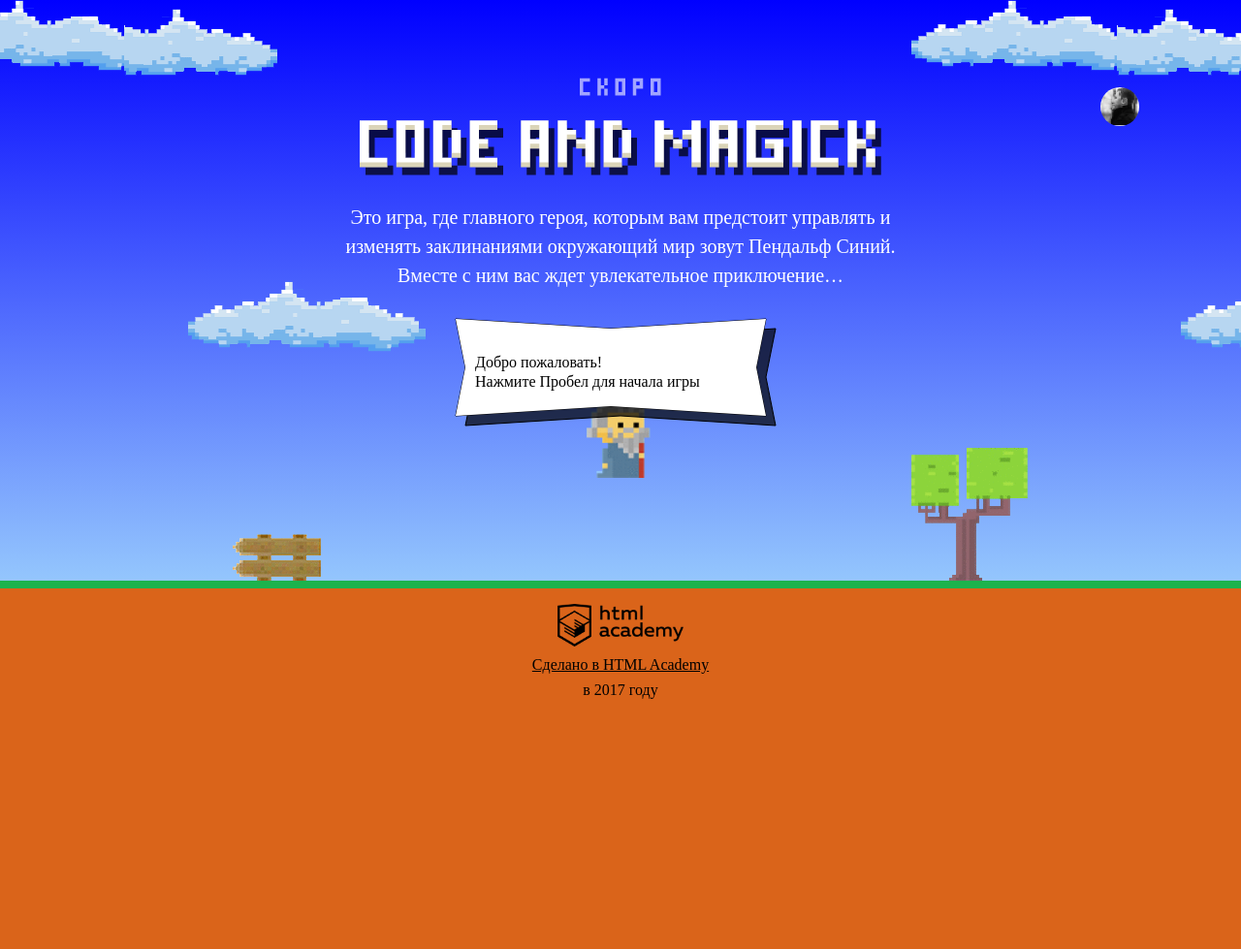
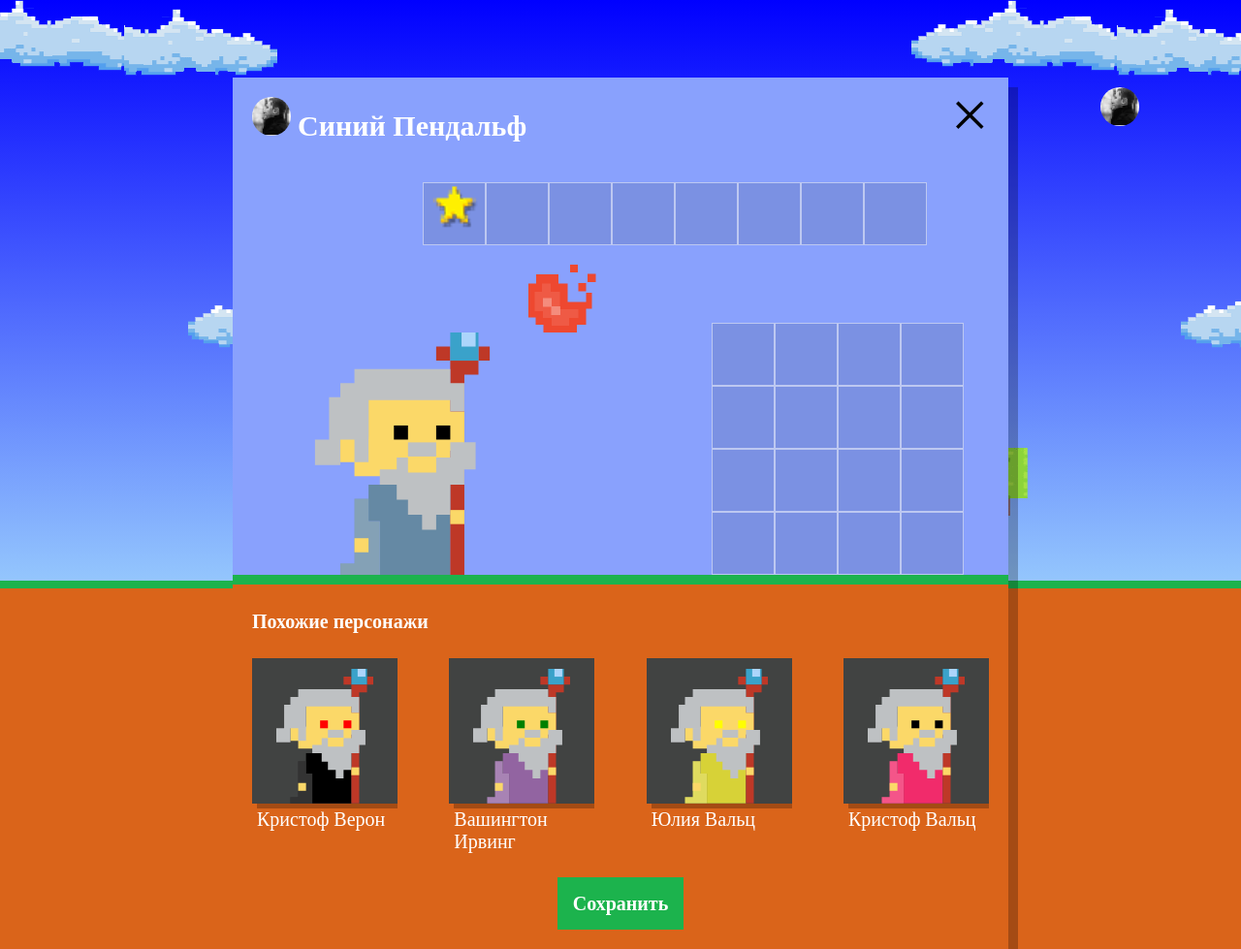
Before and after one commit to Shatiger/214024-code-and-magick, a website: page index.html in a window 1280 px wide. Shown: the whole page at 97% size. Before the commit the page ends 800 px from the top, so only its background shows below. Drawn offline with Linux system fonts and the light colour scheme; a web font is replaced by a local one.

Commit message:
Выполнил дз 3 (учебный проект)

```diff
--- a/index.html
+++ b/index.html
@@ -203,6 +203,7 @@
   }
 </script>
 
+<script src="js/setup.js"></script>
 <script src="js/stat.js"></script>
 <script src="js/game.js"></script>
 
--- /dev/null
+++ b/js/setup.js
@@ -0,0 +1,53 @@
+'use strict';
+
+var setupBlock = document.querySelector('.setup');
+setupBlock.classList.remove('hidden');
+
+document.querySelector('.setup-similar').classList.remove('hidden');
+
+var NAMES = ['Иван', 'Хуан Себастьян', 'Мария', 'Кристоф', 'Виктор', 'Юлия', 'Люпита', 'Вашингтон'];
+
+var FAMILY_NAMES = ['да Марья', 'Верон', 'Мирабелла', 'Вальц', 'Онопко', 'Топольницкая', 'Нионго', 'Ирвинг'];
+
+var COAT_COLORS = ['rgb(101, 137, 164)', 'rgb(241, 43, 107)', 'rgb(146, 100, 161)', 'rgb(56, 159, 117)', 'rgb(215, 210, 55)', 'rgb(0, 0, 0)'];
+
+var EYES_COLORS = ['black', 'red', 'blue', 'yellow', 'green'];
+
+var similarListElement = document.querySelector('.setup-similar-list');
+var similarWizardTemplate = document.querySelector('#similar-wizard-template')
+  .content
+  .querySelector('.setup-similar-item');
+
+var createRandomElement = function (elementsArray) {
+  return elementsArray[Math.floor(Math.random() * elementsArray.length)];
+};
+
+var createCharacter = function () {
+  var character = {
+    name: createRandomElement(NAMES),
+    familyName: createRandomElement(FAMILY_NAMES),
+    coatColor: createRandomElement(COAT_COLORS),
+    eyesColor: createRandomElement(EYES_COLORS)
+  };
+  return character;
+};
+
+var generateCharacters = function (count) {
+  var characters = [];
+  for (var i = 0; i < count; i++) {
+    characters.push(createCharacter());
+  }
+  return characters;
+};
+
+var renderCharacters = function (characters) {
+  for (var i = 0; i < characters.length; i++) {
+    var wizardElement = similarWizardTemplate.cloneNode(true);
+    wizardElement.querySelector('.setup-similar-label').textContent = characters[i].name + ' ' + characters[i].familyName;
+    wizardElement.querySelector('.wizard-coat').style.fill = characters[i].coatColor;
+    wizardElement.querySelector('.wizard-eyes').style.fill = characters[i].eyesColor;
+    similarListElement.appendChild(wizardElement);
+  }
+};
+
+renderCharacters(generateCharacters(4));
```
